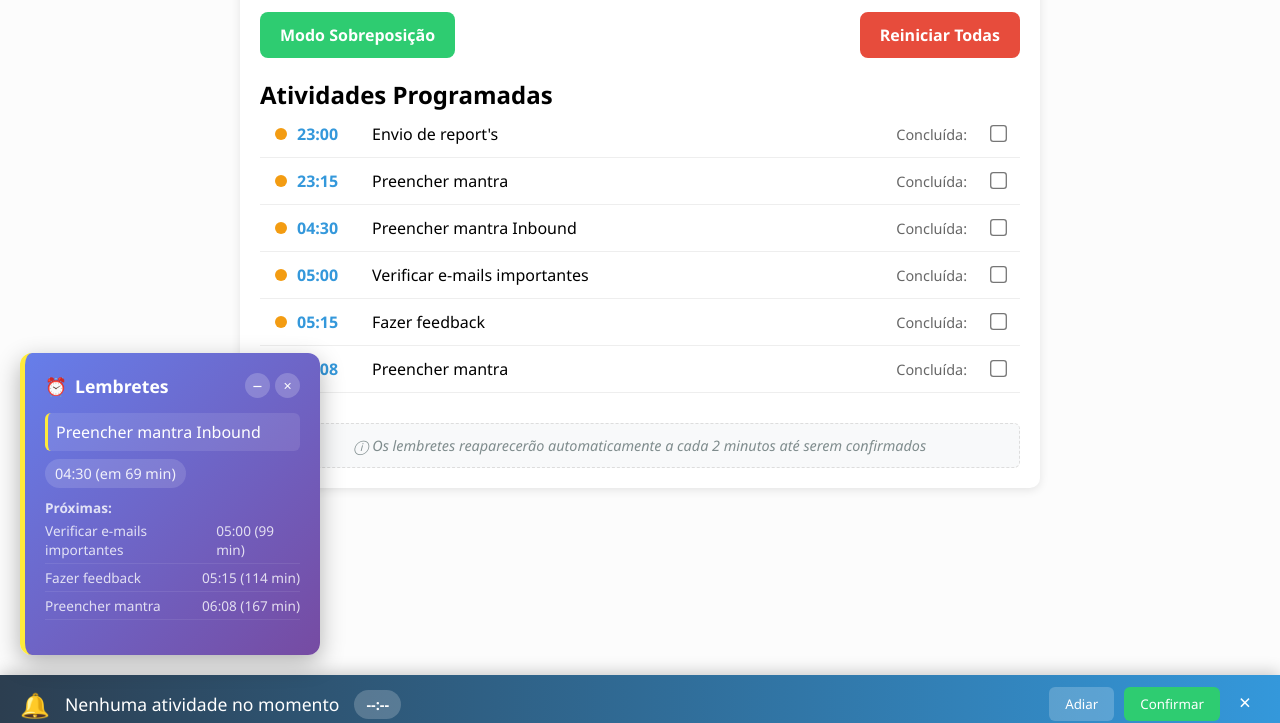
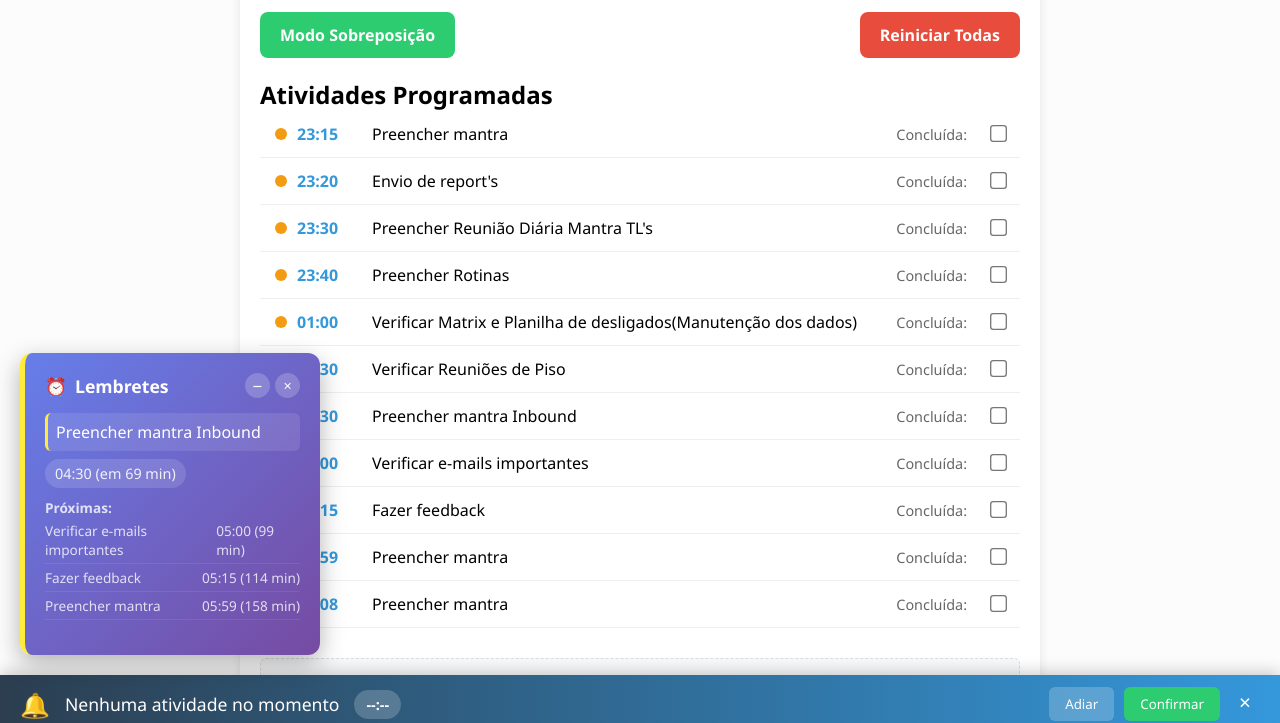
Before and after one commit to eliane-meli/Lembrete_Diario, a plain HTML site: page index.html in a window 1280 px wide. Shown: the part 125-848 px from the top of the page. Before the commit the page ends 800 px from the top, so only its background shows below. Drawn offline with Linux system fonts and the light colour scheme.

Commit message:
Update index.html

```diff
--- a/index.html
+++ b/index.html
@@ -787,11 +787,16 @@
 
         // Dados das atividades do arquivo CSV
         const activities = [
-            { name: "Envio de report's", time: "23:00" },
             { name: "Preencher mantra", time: "23:15" },
+            { name: "Envio de report's", time: "23:20" },
+            { name: "Preencher Reunião Diária Mantra TL's", time: "23:30" },
+            { name: "Preencher Rotinas", time: "23:40" },
+            { name: "Verificar Matrix e Planilha de desligados(Manutenção dos dados)", time: "01:00" },
+            { name: "Verificar Reuniões de Piso", time: "01:30" },
             { name: "Preencher mantra Inbound", time: "04:30" },
             { name: "Verificar e-mails importantes", time: "05:00" },
             { name: "Fazer feedback", time: "05:15" },
+            { name: "Preencher mantra", time: "05:59" },
             { name: "Preencher mantra", time: "06:08" }
         ];
 
```
